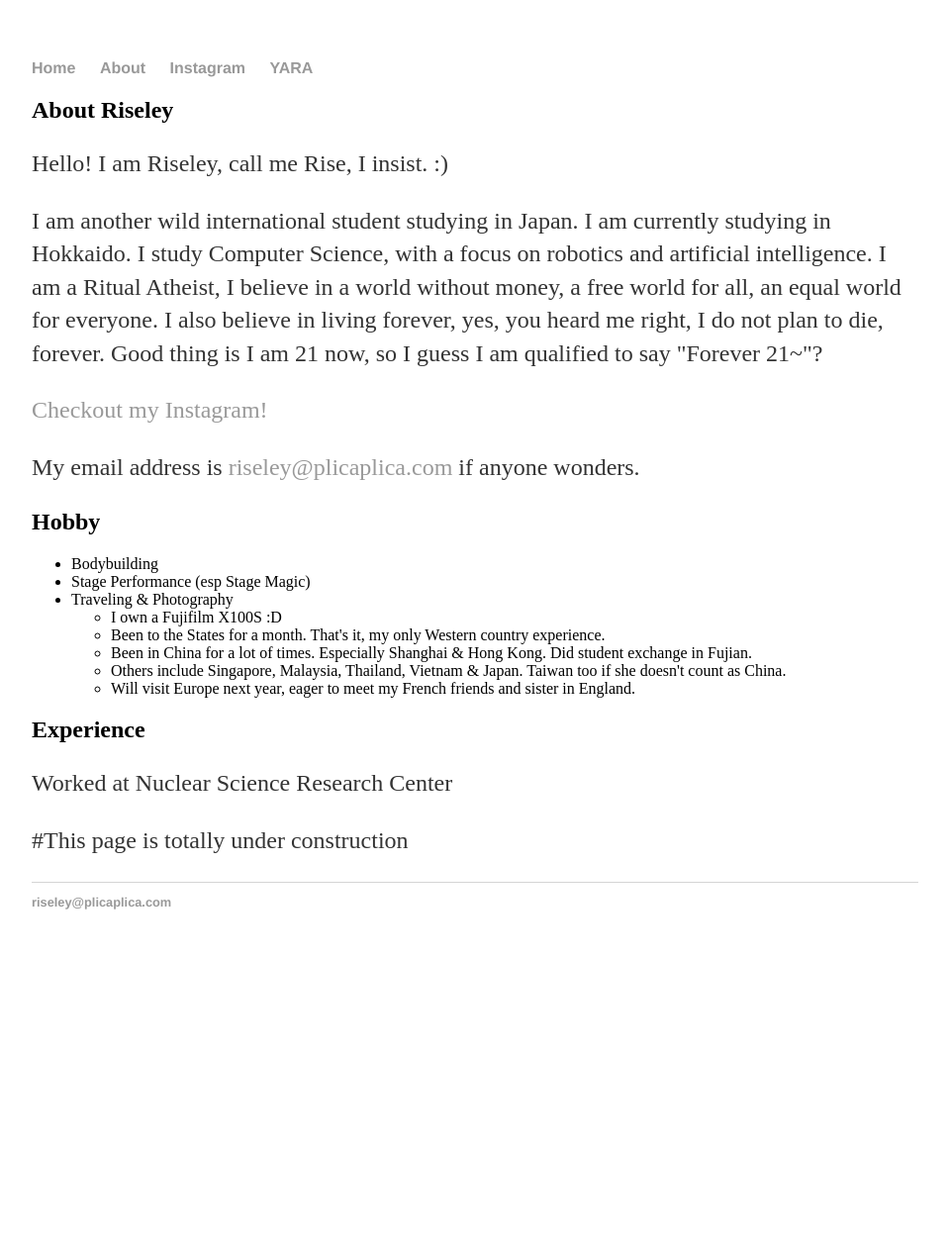
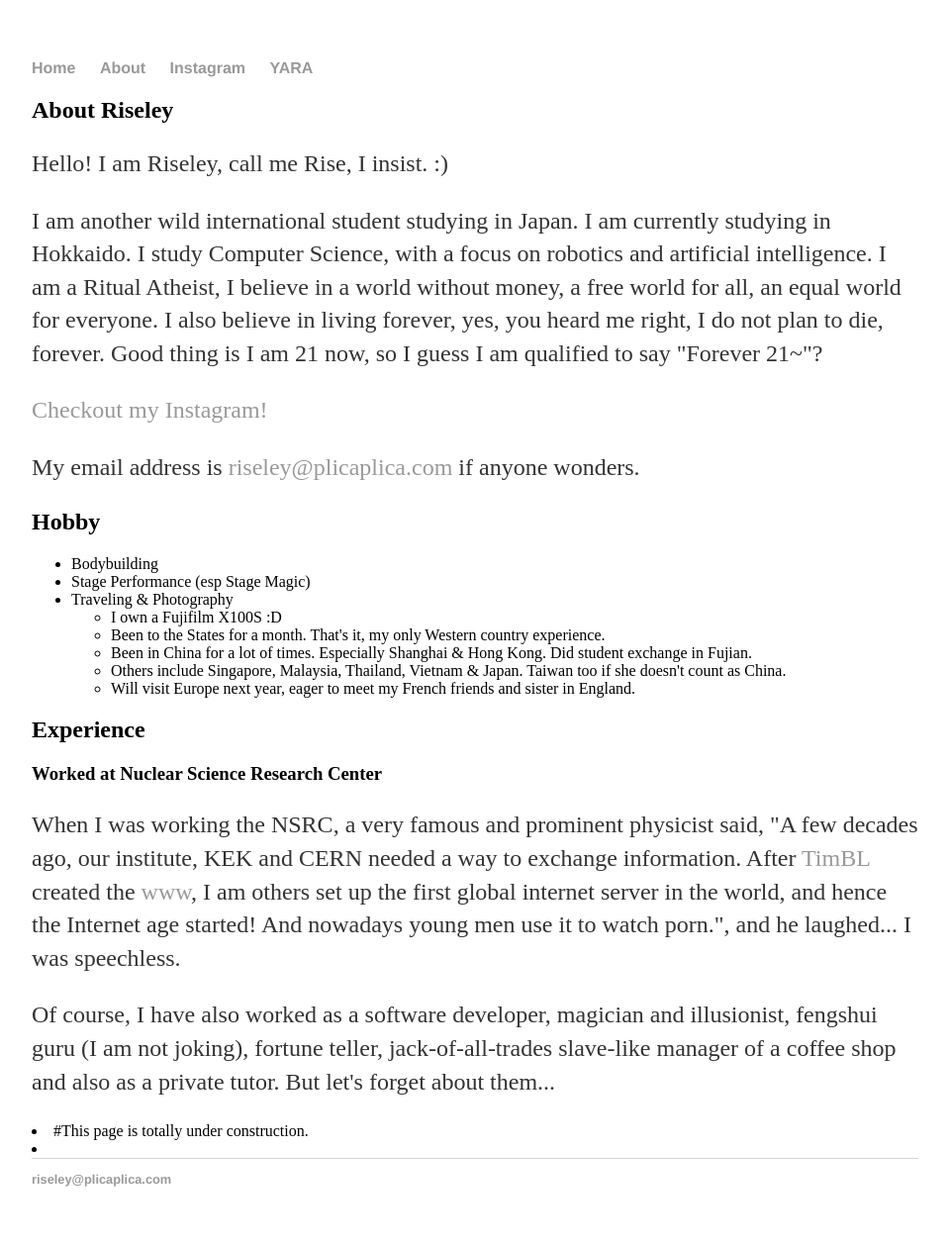
Before and after one commit to Eraol/riseley.github.io, a Jekyll site: the page built from about/index.html, in a window 1280 px wide. Shown: the whole page at 99% size, without its empty margins (160-1119 px from the left). Built offline with Jekyll 4.4.1, drawn with Linux system fonts in a browser that asks for light colours; before the commit the page ends 979 px from its top, so only the background shows below that.

Commit message:
Update Experience

```diff
--- a/about/index.html
+++ b/about/index.html
@@ -26,7 +26,8 @@ title: About Riseley
 	</ul>
 
 	<h2>Experience</h2>
-	<p>Worked at Nuclear Science Research Center</p>
+	<h3>Worked at Nuclear Science Research Center</h3>
+	<p>When I was working the NSRC, a very famous and prominent physicist said, "A few decades ago, our institute, KEK and CERN needed a way to exchange information. After <a href="https://en.wikipedia.org/wiki/Tim_Berners-Lee">TimBL</a> created the <a href="https://en.wikipedia.org/wiki/World_Wide_Web">www</a>, I am others set up the first global internet server in the world, and hence the Internet age started! And nowadays young men use it to watch porn.", and he laughed... I was speechless.</p>
+	<p>Of course, I have also worked as a software developer, magician and illusionist, fengshui guru (I am not joking), fortune teller, jack-of-all-trades slave-like manager of a coffee shop and also as a private tutor. But let's forget about them...</p>
 
-
-	<p>#This page is totally under construction<p>
+	<li>#This page is totally under construction.<li>
```
